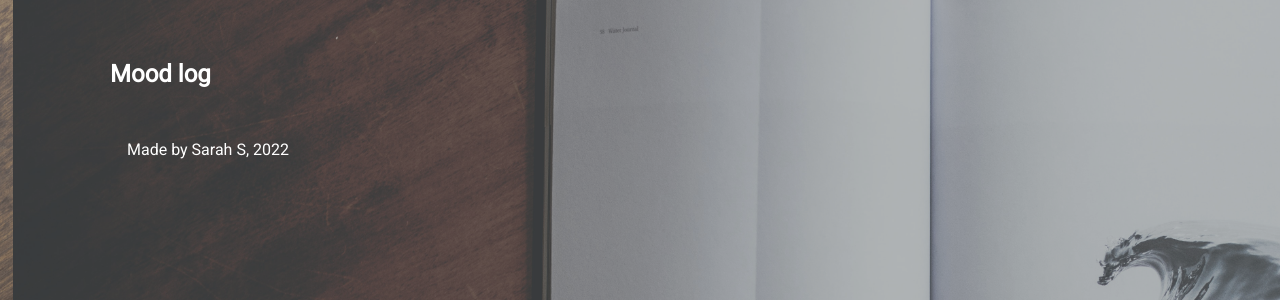
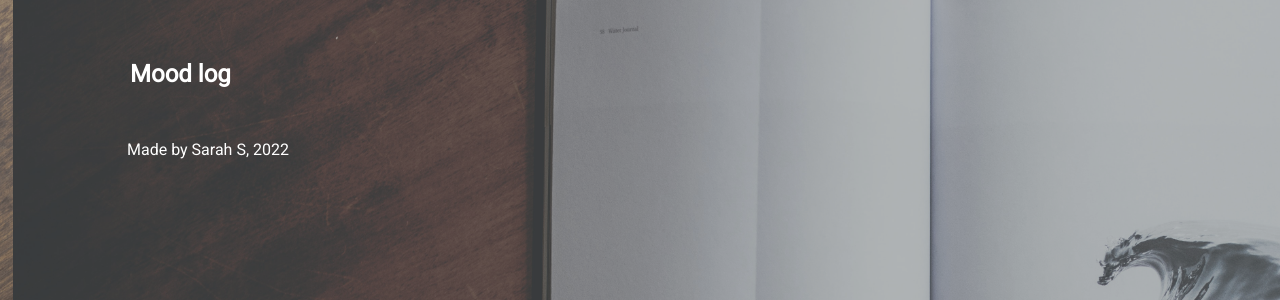
Before and after one commit to ssarahs-lab/project2-moodtracker, a Flask app: template templates/moodlog.html in a window 1280 px wide. Shown: the part 83-383 px from the top of the page. Run offline with Flask 2, Linux system fonts and the light colour scheme; the template is opened without the code that fills it: most values are stand-ins (such as "Sample title", 1, 10 or a date in 2020); some libraries are stand-ins or nearby versions.

Commit message:
added css

```diff
--- a/static/styles.css
+++ b/static/styles.css
@@ -83,7 +83,7 @@ body {
 
 .moodlog {
 
-    padding-left: 40px;
+    padding-left: 60px;
     padding-top: 13px;
     border-radius: 10px;
 
```
